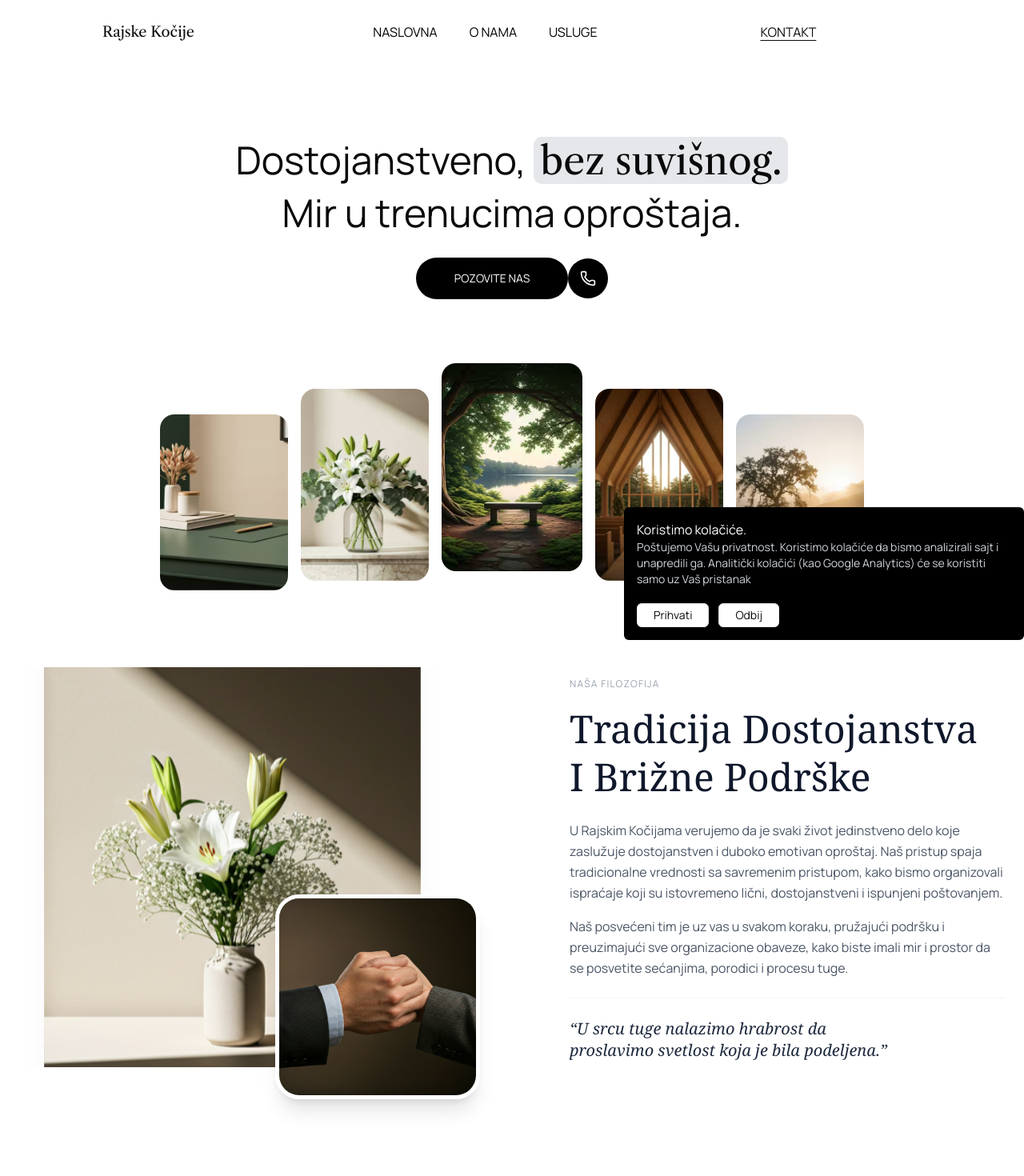
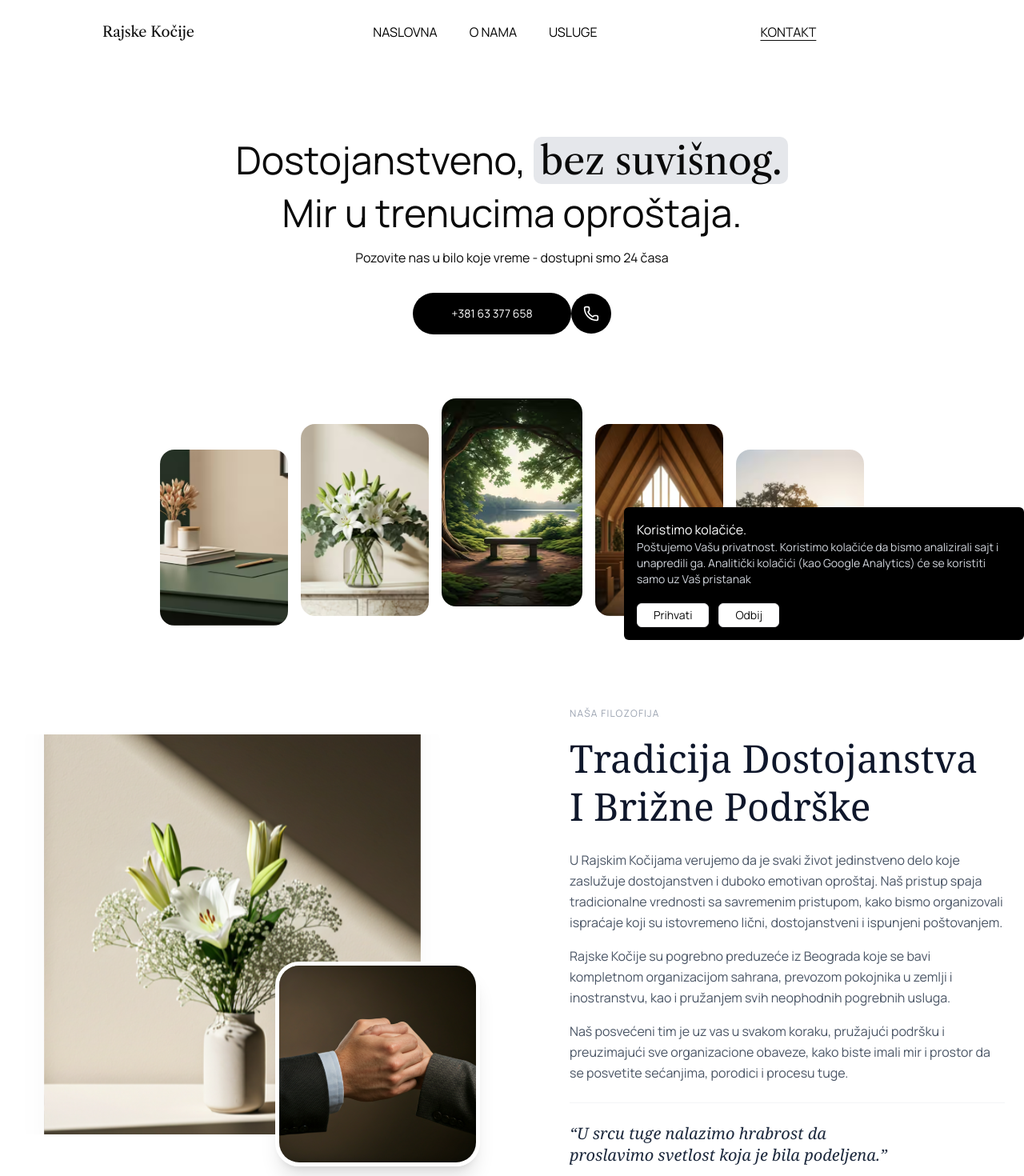
Before and after one commit to matkethekid/rajske-kocije-ui, a Next.js app: page / in a window 1280 px wide. Shown: the top 1470 px of the page at 80% size. Built offline with nearby package versions, Linux system fonts and the light colour scheme.

Commit message:
changed about us text and instead of link added tel href in hero section

```diff
--- a/app/page.tsx
+++ b/app/page.tsx
@@ -23,12 +23,13 @@ export default function Home() {
   <div className="relative w-full min-h-screen">
     <Navbar/>
     <main className="flex-1 flex flex-col items-center justify-center py-20">
-      <div className="text-center text-[2.30rem] md:text-5xl">
-        <h1>Dostojanstveno, <span className={`bg-gray-200 px-2 ${libre.className} rounded-lg whitespace-nowrap leading-[1.7]`}>bez suvišnog.</span><br />Mir u trenucima oproštaja.</h1>
+      <div className="text-center flex flex-col gap-5">
+        <h1 className="md:text-5xl text-[2.30rem]">Dostojanstveno, <span className={`bg-gray-200 px-2 ${libre.className} rounded-lg whitespace-nowrap leading-[1.7]`}>bez suvišnog.</span><br />Mir u trenucima oproštaja.</h1>
+         <p>Pozovite nas u bilo koje vreme - dostupni smo 24 časa</p>
       </div>
       <div className="mt-8 flex items-center">
-        <Link href="/kontakt" className="bg-black text-white px-12 py-4 text-sm rounded-full">
-          POZOVITE NAS
+        <Link href="tel:+38163377658" className="bg-black text-white px-12 py-4 text-sm rounded-full">
+          +381 63 377 658
         </Link>
         <div className="w-12.5 h-12.5 rounded-full bg-black text-white flex items-center justify-center">
           <Phone width={20} height={20} />
--- a/components/AboutUs.tsx
+++ b/components/AboutUs.tsx
@@ -23,11 +23,8 @@ function AboutUs() {
                         </h2>
                     </div>
                     <div className="space-y-4 text-gray-600 leading-relaxed max-w-xl">
-                        <p>U Rajskim Kočijama verujemo da je svaki život jedinstveno delo
-                            koje zaslužuje dostojanstven i duboko emotivan oproštaj. Naš
-                            pristup spaja tradicionalne vrednosti sa savremenim pristupom,
-                            kako bismo organizovali ispraćaje koji su istovremeno lični,
-                            dostojanstveni i ispunjeni poštovanjem.</p>
+                        <p>U Rajskim Kočijama verujemo da je svaki život jedinstveno delo koje zaslužuje dostojanstven i duboko emotivan oproštaj. Naš pristup spaja tradicionalne vrednosti sa savremenim pristupom, kako bismo organizovali ispraćaje koji su istovremeno lični, dostojanstveni i ispunjeni poštovanjem.</p>
+                        <p>Rajske Kočije su pogrebno preduzeće iz Beograda koje se bavi kompletnom organizacijom sahrana, prevozom pokojnika u zemlji i inostranstvu, kao i pružanjem svih neophodnih pogrebnih usluga.</p>
                         <p>Naš posvećeni tim je uz vas u svakom koraku, pružajući podršku i
                             preuzimajući sve organizacione obaveze, kako biste imali mir i
                             prostor da se posvetite sećanjima, porodici i procesu tuge.</p>
```
Also changed, not shown: 1 other file (tests, documents, lock files or other folders).
